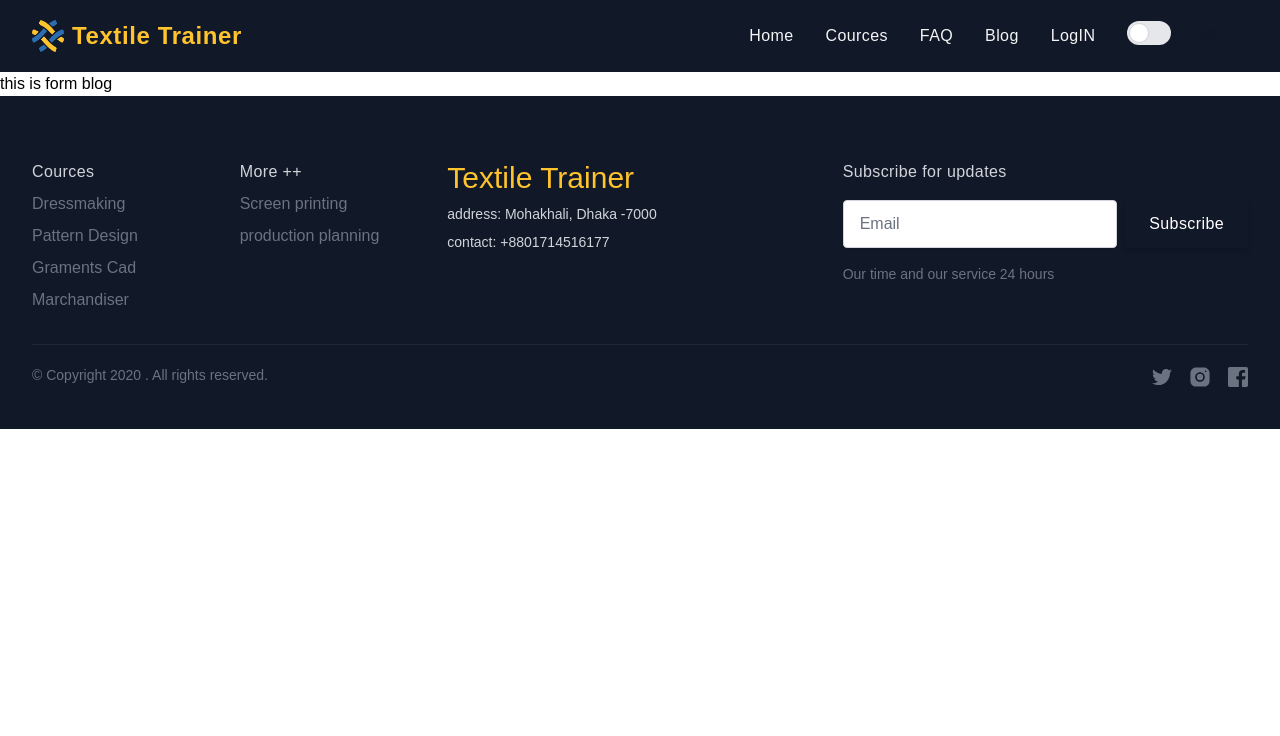
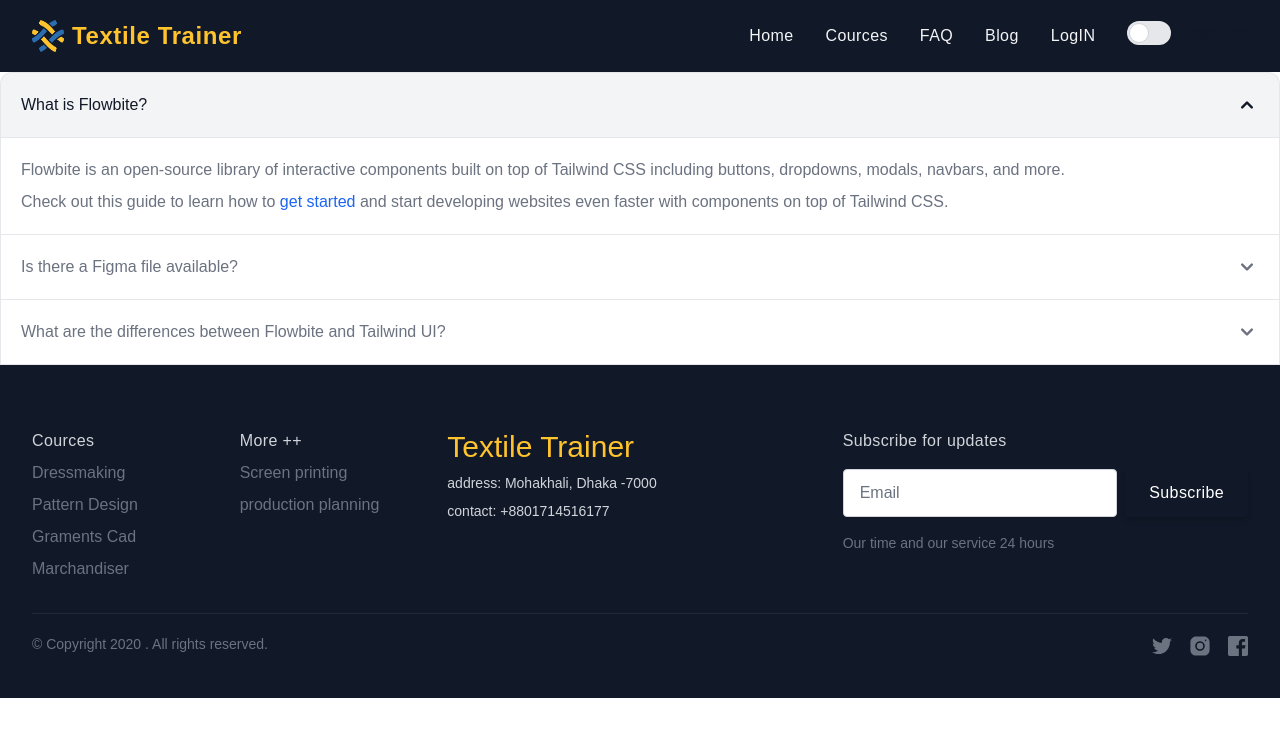
Before and after one commit to nahidfrahaman/textile-trainer-client-side, a React (Create React App) app: page /blog in a window 1280 px wide. Shown: the top 736 px of the page. Built offline with nearby package versions, Linux system fonts and the light colour scheme; no server answers.

Commit message:
blog section is addedf

```diff
--- a/package.json
+++ b/package.json
@@ -14,8 +14,10 @@
     "react": "^18.2.0",
     "react-dom": "^18.2.0",
     "react-hot-toast": "^2.4.0",
+    "react-pdf": "^5.7.2",
     "react-router-dom": "^6.4.2",
     "react-scripts": "5.0.1",
+    "react-to-print": "^2.14.7",
     "react-toastify": "^9.0.8",
     "react-tooltip": "^4.4.3",
     "web-vitals": "^2.1.4"
--- a/src/Shared/Navbar/Navbar.jsx
+++ b/src/Shared/Navbar/Navbar.jsx
@@ -82,7 +82,7 @@ const Navbar = () => {
                 <>
                 <li>
                 <div>
-                <img  src={userdetails.photoURL} className="w-8 h-8 rounded-full bg-slate-50" alt="" title={user} />
+                <img  src={userdetails.photoURL} className="w-8 h-8 rounded-full bg-slate-50" alt="" title="name"/>
                 </div>
               </li>
               <li>
@@ -110,10 +110,10 @@ const Navbar = () => {
 
               }
              <li>
-             <label for="default-toggle" class="inline-flex relative items-center cursor-pointer">
-             <input type="checkbox" value="" id="default-toggle" class="sr-only peer"/>
-           <div class="w-11 h-6 bg-gray-200 peer-focus:outline-none peer-focus:ring-4 peer-focus:ring-blue-300 dark:peer-focus:ring-blue-800 rounded-full peer dark:bg-gray-700 peer-checked:after:translate-x-full peer-checked:after:border-white after:content-[''] after:absolute after:top-[2px] after:left-[2px] after:bg-white after:border-gray-300 after:border after:rounded-full after:h-5 after:w-5 after:transition-all dark:border-gray-600 peer-checked:bg-blue-600"></div>
-          <span class="ml-3 text-sm font-medium text-gray-900 dark:text-gray-300">Toggle me</span>
+             <label for="default-toggle" className="inline-flex relative items-center cursor-pointer">
+             <input type="checkbox" value="" id="default-toggle" className="sr-only peer"/>
+           <div className="w-11 h-6 bg-gray-200 peer-focus:outline-none peer-focus:ring-4 peer-focus:ring-blue-300 dark:peer-focus:ring-blue-800 rounded-full peer dark:bg-gray-700 peer-checked:after:translate-x-full peer-checked:after:border-white after:content-[''] after:absolute after:top-[2px] after:left-[2px] after:bg-white after:border-gray-300 after:border after:rounded-full after:h-5 after:w-5 after:transition-all dark:border-gray-600 peer-checked:bg-blue-600"></div>
+          <span className="ml-3 text-sm font-medium text-gray-900 dark:text-gray-300">Toggle me</span>
   </label>
              </li>
 
--- a/src/components/Cources/Courseoption.js
+++ b/src/components/Cources/Courseoption.js
@@ -1,5 +1,7 @@
 import React from 'react';
 import { Link, useLoaderData } from 'react-router-dom';
+
+const ref = React.createRef();
 
 const Courseoption = () => {
     const data= useLoaderData()
--- a/src/components/Pages/Blog.js
+++ b/src/components/Pages/Blog.js
@@ -1,11 +1,176 @@
-import React from 'react';
+import React from "react";
 
 const Blog = () => {
-    return (
-        <div>
-            <h1> this is form blog</h1>
+  return (
+    <div>
+      <div id="accordion-collapse" data-accordion="collapse">
+        <h2 id="accordion-collapse-heading-1">
+          <button
+            type="button"
+            className="flex items-center justify-between w-full p-5 font-medium text-left border border-b-0 border-gray-200 rounded-t-xl focus:ring-4 focus:ring-gray-200 dark:focus:ring-gray-800 dark:border-gray-700 hover:bg-gray-100 dark:hover:bg-gray-800 bg-gray-100 dark:bg-gray-800 text-gray-900 dark:text-white"
+            data-accordion-target="#accordion-collapse-body-1"
+            aria-expanded="true"
+            aria-controls="accordion-collapse-body-1"
+          >
+            <span>What is Flowbite?</span>
+            <svg
+              data-accordion-icon=""
+              className="w-6 h-6 rotate-180 shrink-0"
+              fill="currentColor"
+              viewBox="0 0 20 20"
+              xmlns="http://www.w3.org/2000/svg"
+            >
+              <path
+                fill-rule="evenodd"
+                d="M5.293 7.293a1 1 0 011.414 0L10 10.586l3.293-3.293a1 1 0 111.414 1.414l-4 4a1 1 0 01-1.414 0l-4-4a1 1 0 010-1.414z"
+                clip-rule="evenodd"
+              ></path>
+            </svg>
+          </button>
+        </h2>
+        <div
+          id="accordion-collapse-body-1"
+          className=""
+          aria-labelledby="accordion-collapse-heading-1"
+        >
+          <div className="p-5 font-light border border-b-0 border-gray-200 dark:border-gray-700 dark:bg-gray-900">
+            <p className="mb-2 text-gray-500 dark:text-gray-400">
+              Flowbite is an open-source library of interactive components built
+              on top of Tailwind CSS including buttons, dropdowns, modals,
+              navbars, and more.
+            </p>
+            <p className="text-gray-500 dark:text-gray-400">
+              Check out this guide to learn how to{" "}
+              <a
+                href="/docs/getting-started/introduction/"
+                className="text-blue-600 dark:text-blue-500 hover:underline"
+              >
+                get started
+              </a>{" "}
+              and start developing websites even faster with components on top
+              of Tailwind CSS.
+            </p>
+          </div>
         </div>
-    );
+        <h2 id="accordion-collapse-heading-2">
+          <button
+            type="button"
+            className="flex items-center justify-between w-full p-5 font-medium text-left text-gray-500 border border-b-0 border-gray-200 focus:ring-4 focus:ring-gray-200 dark:focus:ring-gray-800 dark:border-gray-700 dark:text-gray-400 hover:bg-gray-100 dark:hover:bg-gray-800"
+            data-accordion-target="#accordion-collapse-body-2"
+            aria-expanded="false"
+            aria-controls="accordion-collapse-body-2"
+          >
+            <span>Is there a Figma file available?</span>
+            <svg
+              data-accordion-icon=""
+              className="w-6 h-6 shrink-0"
+              fill="currentColor"
+              viewBox="0 0 20 20"
+              xmlns="http://www.w3.org/2000/svg"
+            >
+              <path
+                fill-rule="evenodd"
+                d="M5.293 7.293a1 1 0 011.414 0L10 10.586l3.293-3.293a1 1 0 111.414 1.414l-4 4a1 1 0 01-1.414 0l-4-4a1 1 0 010-1.414z"
+                clip-rule="evenodd"
+              ></path>
+            </svg>
+          </button>
+        </h2>
+        <div
+          id="accordion-collapse-body-2"
+          className="hidden"
+          aria-labelledby="accordion-collapse-heading-2"
+        >
+          <div className="p-5 font-light border border-b-0 border-gray-200 dark:border-gray-700">
+            <p className="mb-2 text-gray-500 dark:text-gray-400">
+              Flowbite is first conceptualized and designed using the Figma
+              software so everything you see in the library has a design
+              equivalent in our Figma file.
+            </p>
+            <p className="text-gray-500 dark:text-gray-400">
+              Check out the{" "}
+              <a
+                href="https://flowbite.com/figma/"
+                className="text-blue-600 dark:text-blue-500 hover:underline"
+              >
+                Figma design system
+              </a>{" "}
+              based on the utility classes from Tailwind CSS and components from
+              Flowbite.
+            </p>
+          </div>
+        </div>
+        <h2 id="accordion-collapse-heading-3">
+          <button
+            type="button"
+            className="flex items-center justify-between w-full p-5 font-medium text-left text-gray-500 border border-gray-200 focus:ring-4 focus:ring-gray-200 dark:focus:ring-gray-800 dark:border-gray-700 dark:text-gray-400 hover:bg-gray-100 dark:hover:bg-gray-800"
+            data-accordion-target="#accordion-collapse-body-3"
+            aria-expanded="false"
+            aria-controls="accordion-collapse-body-3"
+          >
+            <span>
+              What are the differences between Flowbite and Tailwind UI?
+            </span>
+            <svg
+              data-accordion-icon=""
+              className="w-6 h-6 shrink-0"
+              fill="currentColor"
+              viewBox="0 0 20 20"
+              xmlns="http://www.w3.org/2000/svg"
+            >
+              <path
+                fill-rule="evenodd"
+                d="M5.293 7.293a1 1 0 011.414 0L10 10.586l3.293-3.293a1 1 0 111.414 1.414l-4 4a1 1 0 01-1.414 0l-4-4a1 1 0 010-1.414z"
+                clip-rule="evenodd"
+              ></path>
+            </svg>
+          </button>
+        </h2>
+        <div
+          id="accordion-collapse-body-3"
+          className="hidden"
+          aria-labelledby="accordion-collapse-heading-3"
+        >
+          <div className="p-5 font-light border border-t-0 border-gray-200 dark:border-gray-700">
+            <p className="mb-2 text-gray-500 dark:text-gray-400">
+              The main difference is that the core components from Flowbite are
+              open source under the MIT license, whereas Tailwind UI is a paid
+              product. Another difference is that Flowbite relies on smaller and
+              standalone components, whereas Tailwind UI offers sections of
+              pages.
+            </p>
+            <p className="mb-2 text-gray-500 dark:text-gray-400">
+              However, we actually recommend using both Flowbite, Flowbite Pro,
+              and even Tailwind UI as there is no technical reason stopping you
+              from using the best of two worlds.
+            </p>
+            <p className="mb-2 text-gray-500 dark:text-gray-400">
+              Learn more about these technologies:
+            </p>
+            <ul className="pl-5 text-gray-500 list-disc dark:text-gray-400">
+              <li>
+                <a
+                  href="https://flowbite.com/pro/"
+                  className="text-blue-600 dark:text-blue-500 hover:underline"
+                >
+                  Flowbite Pro
+                </a>
+              </li>
+              <li>
+                <a
+                  href="https://tailwindui.com/"
+                  rel="nofollow"
+                  className="text-blue-600 dark:text-blue-500 hover:underline"
+                >
+                  Tailwind UI
+                </a>
+              </li>
+            </ul>
+          </div>
+        </div>
+      </div>
+    </div>
+  );
 };
 
 export default Blog;
```
Also changed, not shown: src/components/Cources/Reactpdf.js (added), 1 other file (tests, documents, lock files or other folders).
